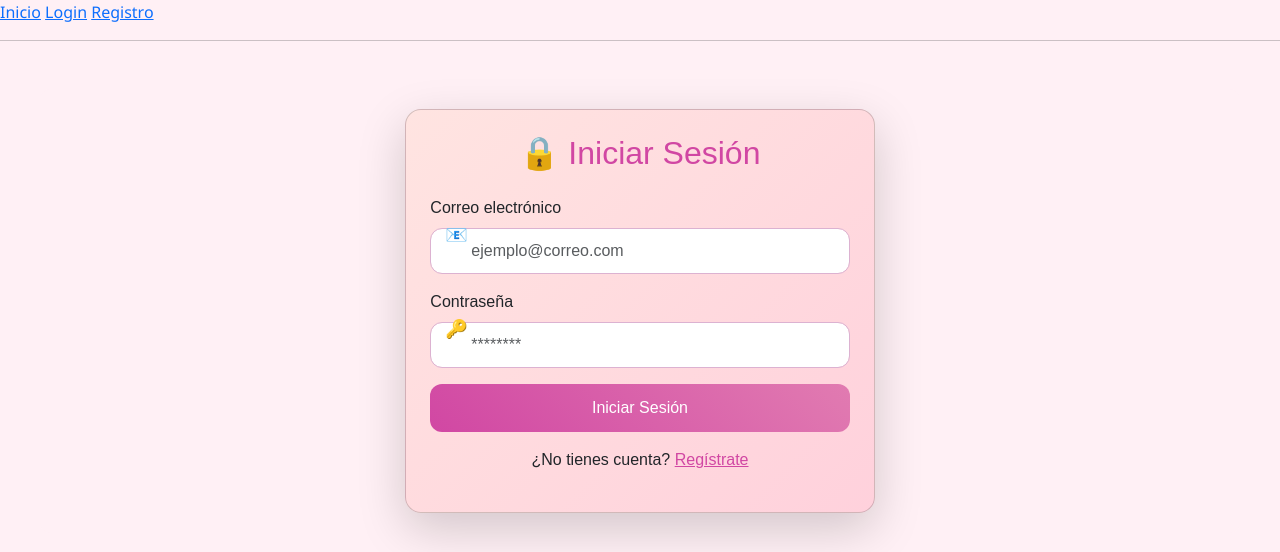
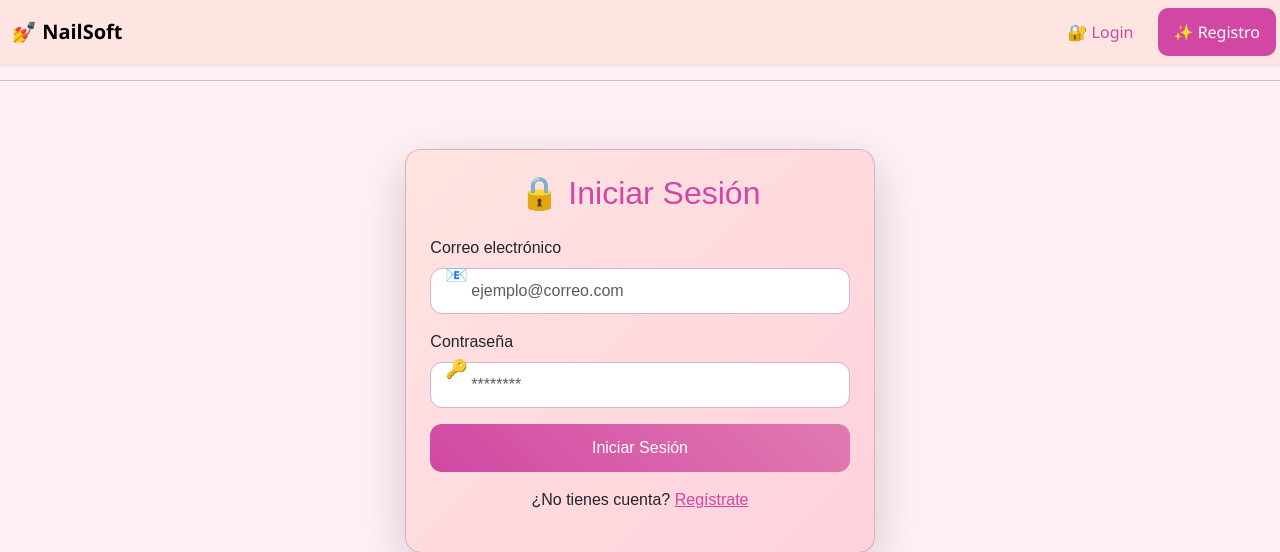
Before and after one commit to yeison023/nailsoft, a Flask app: a page that uses app/templates/base.html in a window 1280 px wide. Shown: the top 552 px of the page. Run offline with Flask 3, Linux system fonts and the light colour scheme.

Commit message:
Mejoras en reservas, usuarios y diseño responsive

```diff
--- a/app/templates/base.html
+++ b/app/templates/base.html
@@ -10,35 +10,77 @@
 </head>
 <body>
 
-<nav>
-    <a href="{{ url_for('public.index') }}">Inicio</a>
+<nav class="navbar navbar-expand-lg navbar-spa shadow-sm">
+    <div class="container-fluid">
+        <!-- Logo / Nombre -->
+        <a class="navbar-brand fw-bold" href="{{ url_for('public.index') }}">
+            💅 NailSoft
+        </a>
+
+        <!-- Botón responsive -->
+        <button class="navbar-toggler" type="button" data-bs-toggle="collapse" data-bs-target="#navbarNailSoft">
+            <span class="navbar-toggler-icon"></span>
+        </button>
+
+        <!-- Contenido -->
+        <div class="collapse navbar-collapse" id="navbarNailSoft">
+            <ul class="navbar-nav ms-auto align-items-lg-center gap-lg-2">
 
                 {% if current_user.is_authenticated %}
 
-        {% if current_user.is_authenticated and current_user.role == RoleEnum.ADMIN %}
-            <li><a href="{{ url_for('admin.dashboard') }}">Dashboard</a></li>
-            <li><a href="{{ url_for('admin.servicios') }}">Servicios</a></li>
-            <li><a href="{{ url_for('admin.usuarios') }}">Usuarios</a></li>
-            <li><a href="{{ url_for('admin.reservas') }}">Reservas</a></li>
+                    {% if current_user.role == RoleEnum.ADMIN %}
+                        <li class="nav-item">
+                            <a class="nav-link" href="{{ url_for('admin.dashboard') }}">📊 Dashboard</a>
+                        </li>
+                        <li class="nav-item">
+                            <a class="nav-link" href="{{ url_for('admin.servicios') }}">💅 Servicios</a>
+                        </li>
+                        <li class="nav-item">
+                            <a class="nav-link" href="{{ url_for('admin.usuarios') }}">👥 Usuarios</a>
+                        </li>
+                        <li class="nav-item">
+                            <a class="nav-link" href="{{ url_for('admin.reservas') }}">📅 Reservas</a>
+                        </li>
                     {% endif %}
 
-
                     {% if current_user.role.name == 'MANICURISTA' %}
-            <a href="{{ url_for('manicurist.agenda') }}">Mi agenda</a>
+                        <li class="nav-item">
+                            <a class="nav-link" href="{{ url_for('manicurist.agenda') }}">📖 Mi agenda</a>
+                        </li>
                     {% endif %}
 
                     {% if current_user.role.name == 'CLIENTE' %}
-            <a href="{{ url_for('client.reserve') }}">Reservar</a>
-            <a href="{{ url_for('client.mis_reservas') }}">Mis reservas</a>
+                        <li class="nav-item">
+                            <a class="nav-link" href="{{ url_for('client.reserve') }}">➕ Reservar</a>
+                        </li>
+                        <li class="nav-item">
+                            <a class="nav-link" href="{{ url_for('client.mis_reservas') }}">🗂 Mis reservas</a>
+                        </li>
                     {% endif %}
 
-        <a href="{{ url_for('auth.logout') }}">Cerrar sesión</a>
+                    <li class="nav-item">
+                        <a class="btn btn-outline-danger btn-sm ms-lg-3"
+                           href="{{ url_for('auth.logout') }}">
+                            🚪 Cerrar sesión
+                        </a>
+                    </li>
 
                 {% else %}
-        <a href="{{ url_for('auth.login') }}">Login</a>
-        <a href="{{ url_for('auth.register') }}">Registro</a>
+                    <li class="nav-item">
+                        <a class="nav-link" href="{{ url_for('auth.login') }}">🔐 Login</a>
+                    </li>
+                    <li class="nav-item">
+                        <a class="btn btn-spa ms-lg-2"
+                           href="{{ url_for('auth.register') }}">
+                            ✨ Registro
+                        </a>
+                    </li>
                 {% endif %}
+            </ul>
+        </div>
+    </div>
 </nav>
+
 
 <hr>
 
```
Also changed, not shown: app/routes/admin.py (+8 -1 lines), app/templates/admin/reservas.html (+7 -2 lines). Lines whose indentation alone changed are shown as unchanged.
